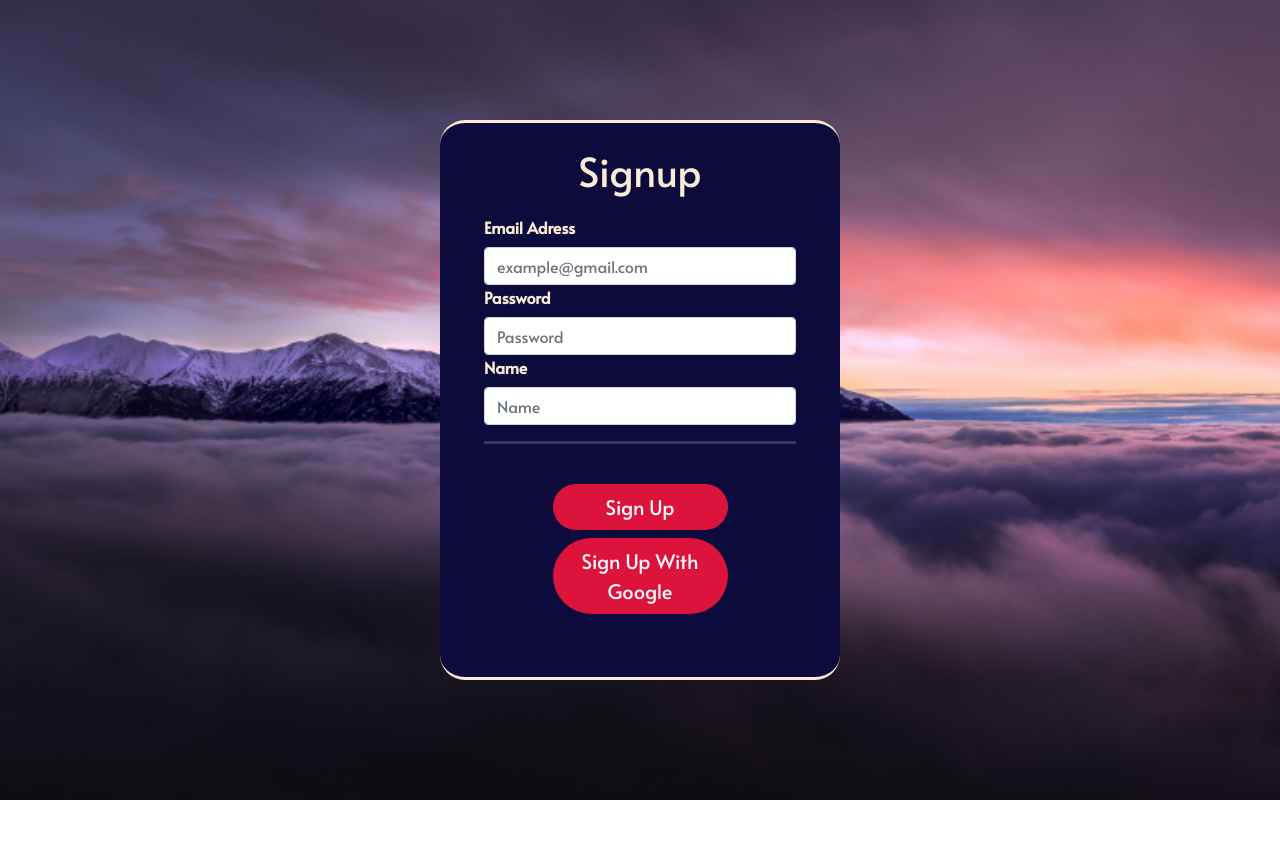
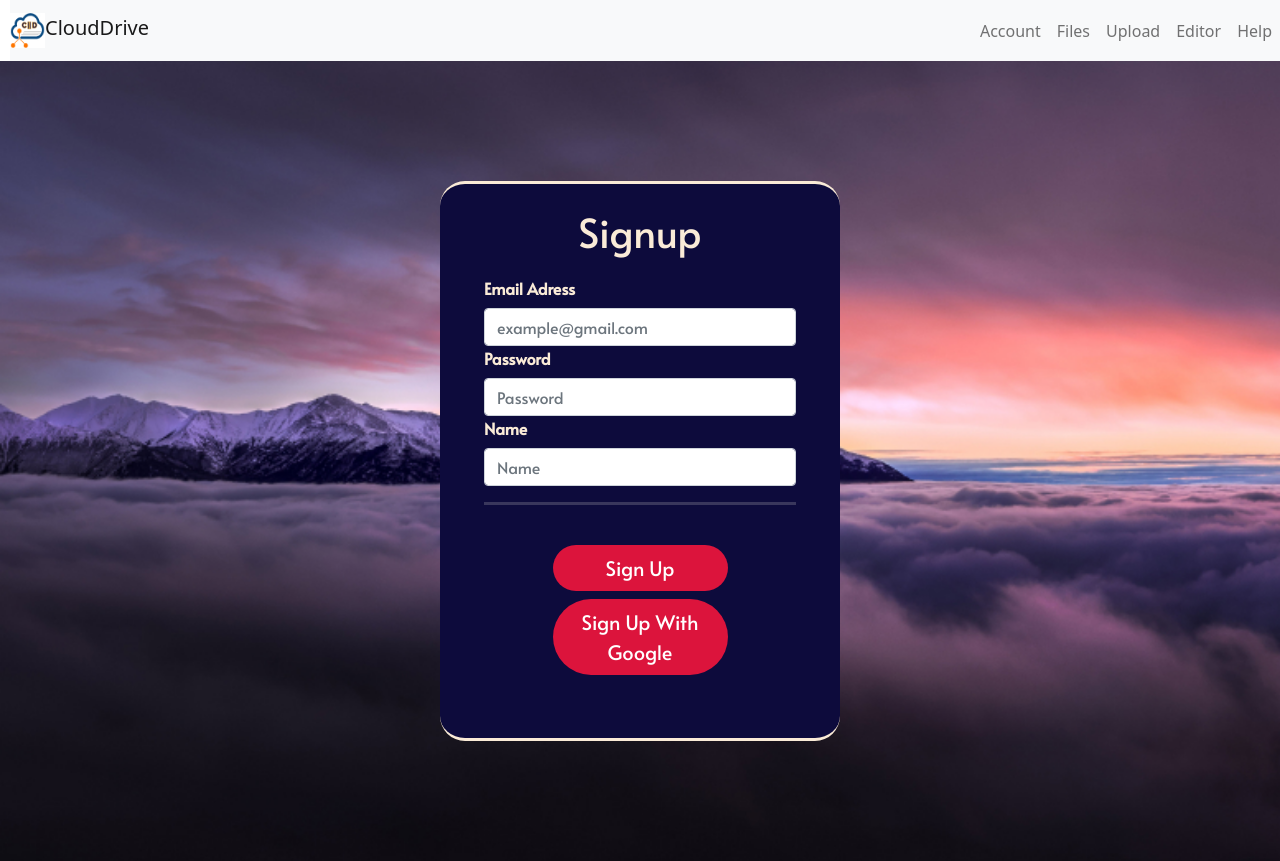
Before and after one commit to The-Rensselaer-Communion-of-Students/React, a React (Create React App) app in the folder cloud_drive/: page /register in a window 1280 px wide. Before the commit the page ends 800 px from the top, so only its background shows below. Built offline with nearby package versions, Linux system fonts and the light colour scheme; no server answers; a web font is replaced by a local one.

Commit message:
Added Navbarf to Registerpage.jsx

```diff
--- a/cloud_drive/src/Pages/Registerpage.jsx
+++ b/cloud_drive/src/Pages/Registerpage.jsx
@@ -38,18 +38,20 @@ export default function Registerpage() {
 
   return (
 
+    <>
+    <Navbarf/>
     <div id="w">
           <div id="w2" className='loginbox p-4'>
               <h1>Signup</h1>
               {error && <p className="error">{error}</p>}
               <Form id="login" onSubmit={onSubmit}>
                   <Form.Label>Email Adress</Form.Label>
-          <Form.Control type="email" placeholder="example@gmail.com" ref={emailRef}/>
+                  <Form.Control type="email" placeholder="example@gmail.com" ref={emailRef} />
                   <Form.Label>Password</Form.Label>
-          <Form.Control type="password" placeholder="Password" ref={psdRef}/>
+                  <Form.Control type="password" placeholder="Password" ref={psdRef} />
                   <Form.Label>Name</Form.Label>
-          <Form.Control type="name" placeholder="Name" ref={nameRef}/>
-        <hr class="solid"/>
+                  <Form.Control type="name" placeholder="Name" ref={nameRef} />
+                  <hr class="solid" />
                   <div className="d-grid gap-2 justify-content-center pt-4">
                       <Button variant="primary" type="submit" size="lg" className='rounded-pill border-0'>Sign Up</Button>
                       <Button variant="primary" type="submit" size="lg" className='rounded-pill border-0'>Sign Up With Google</Button>
@@ -57,6 +59,7 @@ export default function Registerpage() {
               </Form>
           </div>
       </div>
+      </>
 /*
       <>
       <Navbarf/>
```
Lines whose indentation alone changed are shown as unchanged.
